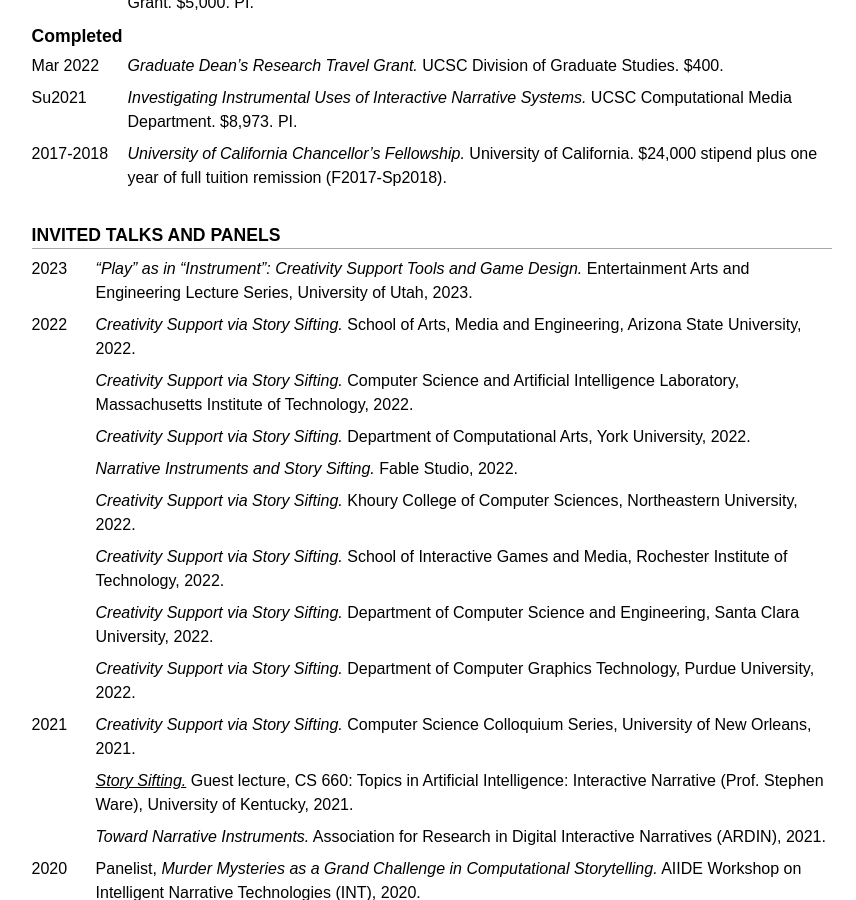
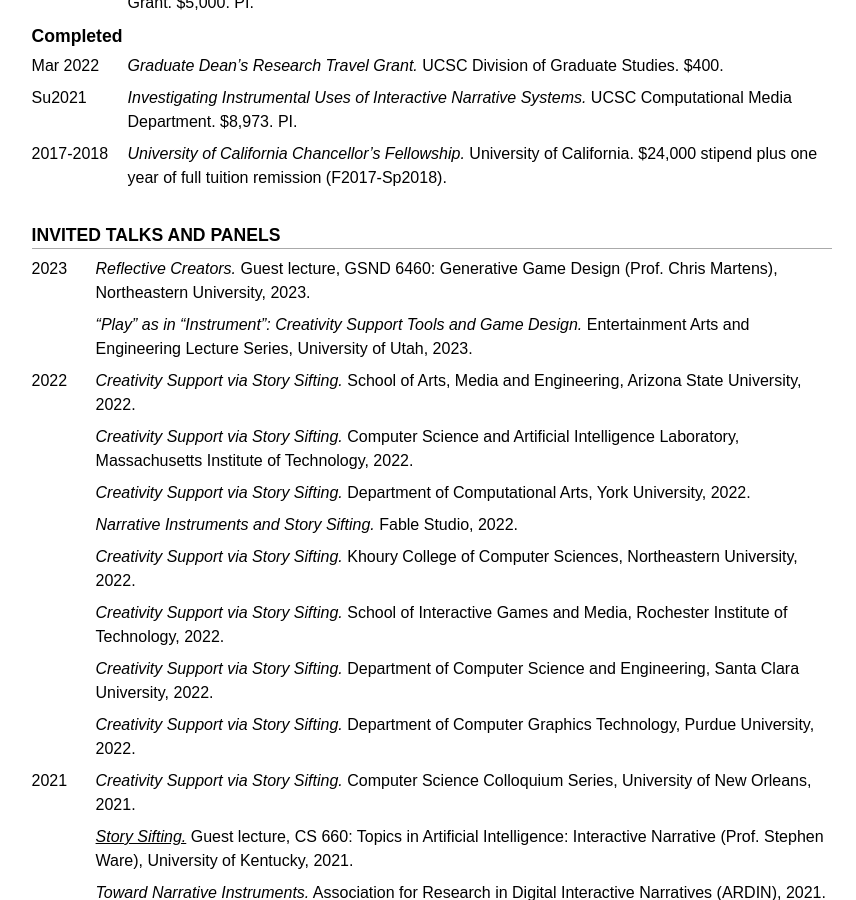
Before and after one commit to mkremins/mkremins.github.io, a Jekyll site: the page built from cv/index.html, in a window 1280 px wide and 900 px high, scrolled down 5849 px. Shown: the whole window, without its empty margins (208-1064 px from the left). Built offline with Jekyll 4.4.1, drawn with Linux system fonts in a browser that asks for light colours; some web fonts are replaced.

Commit message:
Add guest lecture for Chris's class

```diff
--- a/_data/talks.json
+++ b/_data/talks.json
@@ -1,4 +1,12 @@
 [
+{
+  "title": "Reflective Creators",
+  "year": "2023",
+  "url": "",
+  "venue": "Northeastern GSND 6460",
+  "venue_long": "Guest lecture, GSND 6460: Generative Game Design (Prof. Chris Martens), Northeastern University",
+  "type": "guest_lecture"
+},
 {
   "title": "“Play” as in “Instrument”: Creativity Support Tools and Game Design",
   "year": "2023",
```
